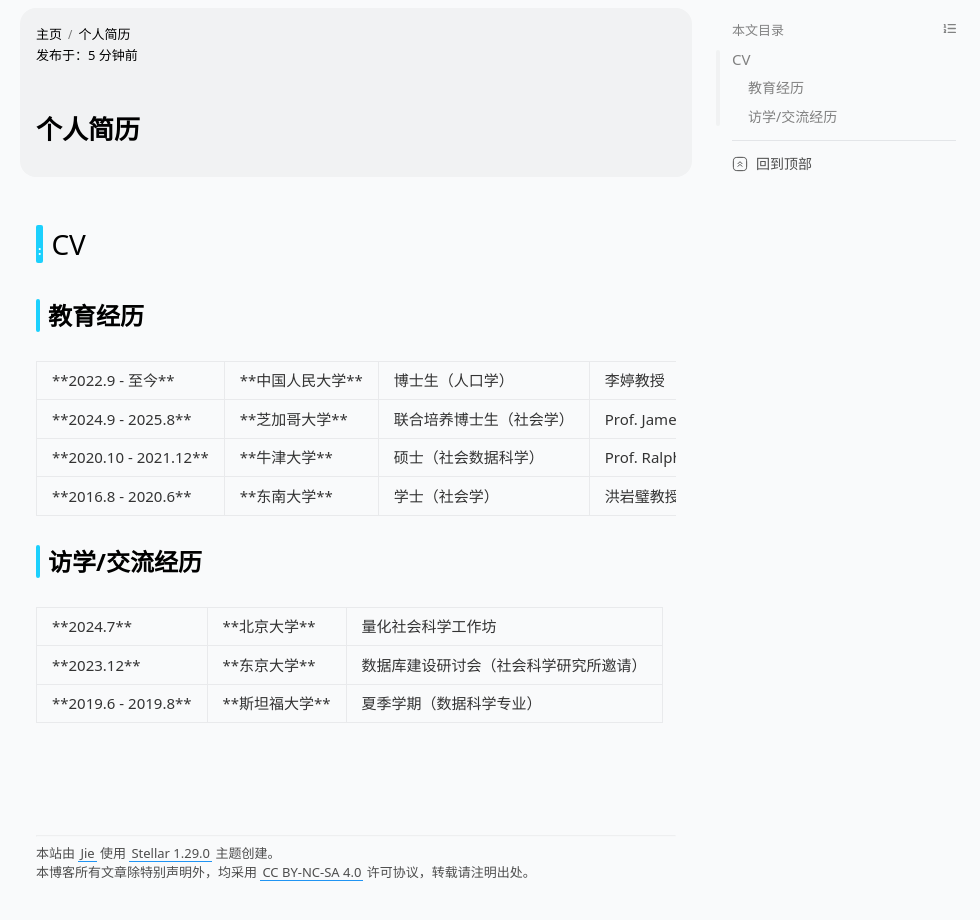
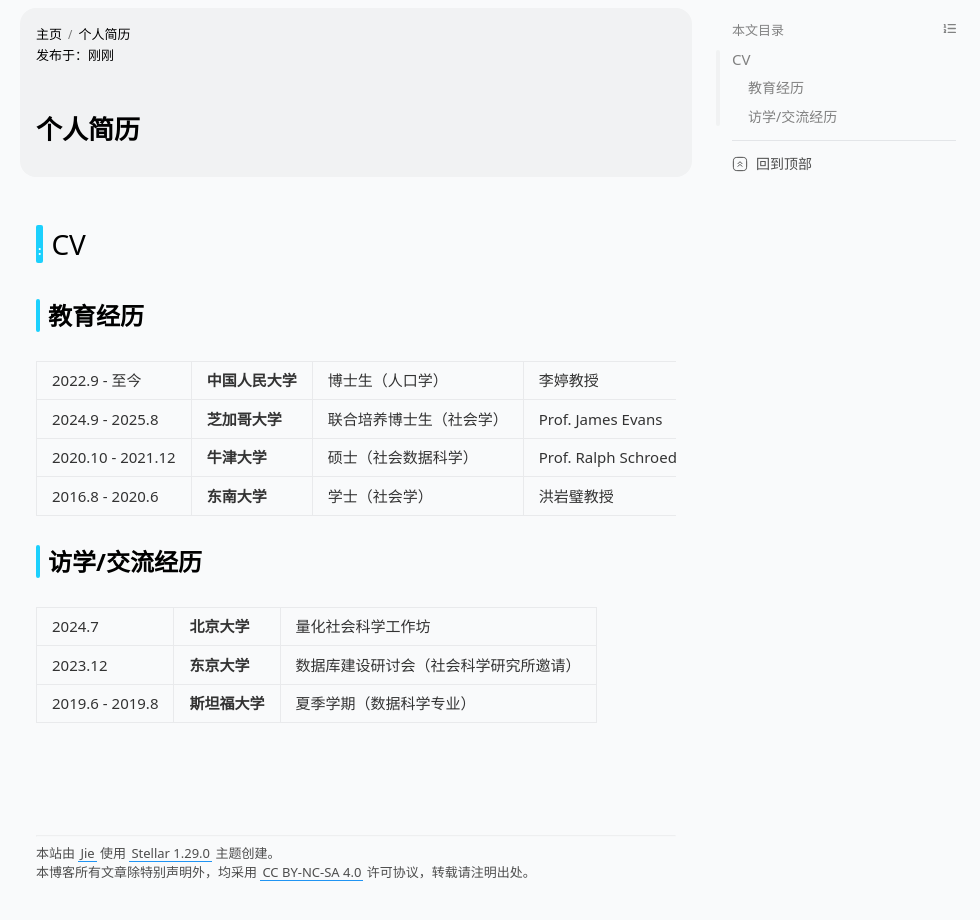
Before and after one commit to Patrickhua97/Patrickhua97.github.io, a plain HTML site: page resume/index.html in a window 1280 px wide. Shown: the full height of the page, 300-1280 px from the left. Drawn offline with nearby package versions, Linux system fonts and the light colour scheme; some packages are replaced by stand-ins of ours.

Commit message:
Site updated: 2024-06-29 22:58:53

```diff
--- a/resume/index.html
+++ b/resume/index.html
@@ -20,15 +20,15 @@
   <title>个人简历 - Jie Hua</title>
 
 
-    <meta name="description" content="CV教育经历               **2022.9 - 至今**       **中国人民大学**       博士生（人口学）       李婷教授                 **2024.9 - 2025.8**       **芝加哥大学**       联合培养博士生（社会学）       Prof. James Evans                 **2020.10">
+    <meta name="description" content="CV教育经历               2022.9 - 至今       中国人民大学       博士生（人口学）       李婷教授                 2024.9 - 2025.8       芝加哥大学       联合培养博士生（社会学）       Prof. James Evans                 2020.10 - 2021.12       牛">
 <meta property="og:type" content="website">
 <meta property="og:title" content="个人简历">
 <meta property="og:url" content="https://patrickhua97.github.io/resume/index.html">
 <meta property="og:site_name" content="Jie Hua">
-<meta property="og:description" content="CV教育经历               **2022.9 - 至今**       **中国人民大学**       博士生（人口学）       李婷教授                 **2024.9 - 2025.8**       **芝加哥大学**       联合培养博士生（社会学）       Prof. James Evans                 **2020.10">
+<meta property="og:description" content="CV教育经历               2022.9 - 至今       中国人民大学       博士生（人口学）       李婷教授                 2024.9 - 2025.8       芝加哥大学       联合培养博士生（社会学）       Prof. James Evans                 2020.10 - 2021.12       牛">
 <meta property="og:locale" content="zh_CN">
-<meta property="article:published_time" content="2024-06-29T14:53:36.776Z">
-<meta property="article:modified_time" content="2024-06-29T14:53:36.776Z">
+<meta property="article:published_time" content="2024-06-29T14:58:47.223Z">
+<meta property="article:modified_time" content="2024-06-29T14:58:47.223Z">
 <meta property="article:author" content="Jie">
 <meta name="twitter:card" content="summary">
 
@@ -77,7 +77,7 @@
   <span class="sep"></span>
   <a class="cap breadcrumb" href="/resume/index.html">个人简历</a>
   </div>
-<div class="flex-row" id="post-meta"><span class="text created">发布于：<time datetime="2024-06-29T14:53:36.776Z">2024-06-29</time></span><span class="sep updated"></span><span class="text updated">更新于：<time datetime="2024-06-29T14:53:36.776Z">2024-06-29</time></span></div></div></div>
+<div class="flex-row" id="post-meta"><span class="text created">发布于：<time datetime="2024-06-29T14:58:47.223Z">2024-06-29</time></span><span class="sep updated"></span><span class="text updated">更新于：<time datetime="2024-06-29T14:58:47.223Z">2024-06-29</time></span></div></div></div>
 
     <div class="bottom only-title">
 
@@ -91,26 +91,26 @@
   </div><article class="md-text content"><h2 id="CV"><a href="#CV" class="headerlink" title="CV"></a>CV</h2><h3 id="教育经历"><a href="#教育经历" class="headerlink" title="教育经历"></a>教育经历</h3><table>
   <tbody>
     <tr>
-      <td>**2022.9 - 至今**</td>
-      <td>**中国人民大学**</td>
+      <td>2022.9 - 至今</td>
+      <td><strong>中国人民大学</strong></td>
       <td>博士生（人口学）</td>
       <td>李婷教授</td>
     </tr>
     <tr>
-      <td>**2024.9 - 2025.8**</td>
-      <td>**芝加哥大学**</td>
+      <td>2024.9 - 2025.8</td>
+      <td><strong>芝加哥大学</strong></td>
       <td>联合培养博士生（社会学）</td>
       <td>Prof. James Evans</td>
     </tr>
     <tr>
-      <td>**2020.10 - 2021.12**</td>
-      <td>**牛津大学**</td>
+      <td>2020.10 - 2021.12</td>
+      <td><strong>牛津大学</strong></td>
       <td>硕士（社会数据科学）</td>
       <td>Prof. Ralph Schroeder</td>
     </tr>
     <tr>
-      <td>**2016.8 - 2020.6**</td>
-      <td>**东南大学**</td>
+      <td>2016.8 - 2020.6</td>
+      <td><strong>东南大学</strong></td>
       <td>学士（社会学）</td>
       <td>洪岩璧教授</td>
     </tr>
@@ -120,23 +120,22 @@
 <h3 id="访学-交流经历"><a href="#访学-交流经历" class="headerlink" title="访学&#x2F;交流经历"></a>访学&#x2F;交流经历</h3><table>
   <tbody>
     <tr>
-      <td>**2024.7**</td>
-      <td>**北京大学**</td>
+      <td>2024.7</td>
+      <td><strong>北京大学</strong></td>
       <td>量化社会科学工作坊</td>
     </tr>
     <tr>
-      <td>**2023.12**</td>
-      <td>**东京大学**</td>
+      <td>2023.12</td>
+      <td><strong>东京大学</strong></td>
       <td>数据库建设研讨会（社会科学研究所邀请）</td>
     </tr>
     <tr>
-      <td>**2019.6 - 2019.8**</td>
-      <td>**斯坦福大学**</td>
+      <td>2019.6 - 2019.8</td>
+      <td><strong>斯坦福大学</strong></td>
       <td>夏季学期（数据科学专业）</td>
     </tr>
   </tbody>
-</table>
-</article>
+</table></article>
 
 
 
--- a/search.json
+++ b/search.json
@@ -1 +1 @@
-[{"title":"Hello World","path":"/2024/06/28/hello-world/","content":"Welcome to Hexo! This is your very first post. Check documentation for more info. If you get any problems when using Hexo, you can find the answer in troubleshooting or you can ask me on GitHub. Quick StartCreate a new post1$ hexo new &quot;My New Post&quot; More info: Writing Run server1$ hexo server More info: Server Generate static files1$ hexo generate More info: Generating Deploy to remote sites1$ hexo deploy More info: Deployment"},{"title":"关于我","path":"//about/index.html","content":"关于我欢迎来到我的个人主页！目前仍在努力建设ing~ 江苏镇江人，1997年生，现就读于 中国人民大学人口与健康学院 ，人口学二年级博士生"},{"title":"个人简历","path":"//resume/index.html","content":"CV教育经历 **2022.9 - 至今** **中国人民大学** 博士生（人口学） 李婷教授 **2024.9 - 2025.8** **芝加哥大学** 联合培养博士生（社会学） Prof. James Evans **2020.10 - 2021.12** **牛津大学** 硕士（社会数据科学） Prof. Ralph Schroeder **2016.8 - 2020.6** **东南大学** 学士（社会学） 洪岩璧教授 访学&#x2F;交流经历 **2024.7** **北京大学** 量化社会科学工作坊 **2023.12** **东京大学** 数据库建设研讨会（社会科学研究所邀请） **2019.6 - 2019.8** **斯坦福大学** 夏季学期（数据科学专业）"}]
+[{"title":"Hello World","path":"/2024/06/28/hello-world/","content":"Welcome to Hexo! This is your very first post. Check documentation for more info. If you get any problems when using Hexo, you can find the answer in troubleshooting or you can ask me on GitHub. Quick StartCreate a new post1$ hexo new &quot;My New Post&quot; More info: Writing Run server1$ hexo server More info: Server Generate static files1$ hexo generate More info: Generating Deploy to remote sites1$ hexo deploy More info: Deployment"},{"title":"关于我","path":"//about/index.html","content":"关于我欢迎来到我的个人主页！目前仍在努力建设ing~ 江苏镇江人，1997年生，现就读于 中国人民大学人口与健康学院 ，人口学二年级博士生"},{"title":"个人简历","path":"//resume/index.html","content":"CV教育经历 2022.9 - 至今 中国人民大学 博士生（人口学） 李婷教授 2024.9 - 2025.8 芝加哥大学 联合培养博士生（社会学） Prof. James Evans 2020.10 - 2021.12 牛津大学 硕士（社会数据科学） Prof. Ralph Schroeder 2016.8 - 2020.6 东南大学 学士（社会学） 洪岩璧教授 访学&#x2F;交流经历 2024.7 北京大学 量化社会科学工作坊 2023.12 东京大学 数据库建设研讨会（社会科学研究所邀请） 2019.6 - 2019.8 斯坦福大学 夏季学期（数据科学专业）"}]
```
